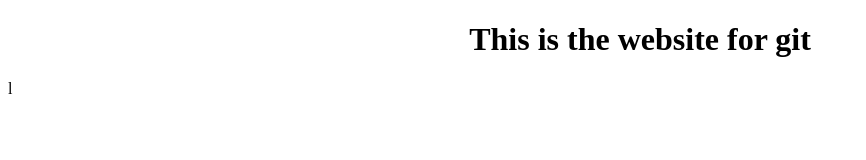
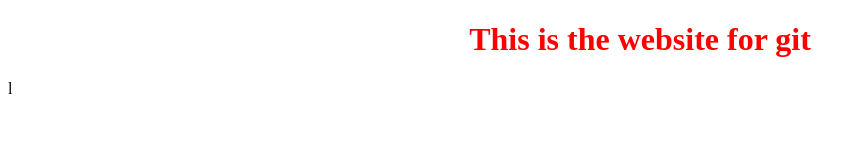
Before and after one commit to rfqma/zetta_upn_rifqi_maulana, a plain HTML site: page Index.html in a window 1280 px wide. Shown: the whole page, without its empty margins (0-866 px from the left). Drawn offline with Linux system fonts and the light colour scheme.

Commit message:
[UI] Update Index HTML and Style.css to have red color on text <h1>

```diff
--- a/Index.html
+++ b/Index.html
@@ -6,10 +6,12 @@
     <meta http-equiv="X-UA-Compatible" content="IE=edge">
     <meta name="viewport" content="width=device-width, initial-scale=1.0">
     <title>Website for git</title>
+
+    <link rel="stylesheet" href="assets/style.css">
 </head>
 
 <body>
-    <h1 style="text-align: center;">This is the website for git</h1>
+    <h1 class="red-color" style="text-align: center;">This is the website for git</h1>
 </body>
 
 </html>l
--- /dev/null
+++ b/assets/style.css
@@ -0,0 +1,3 @@
+.red-color {
+    color: red;
+}
```
